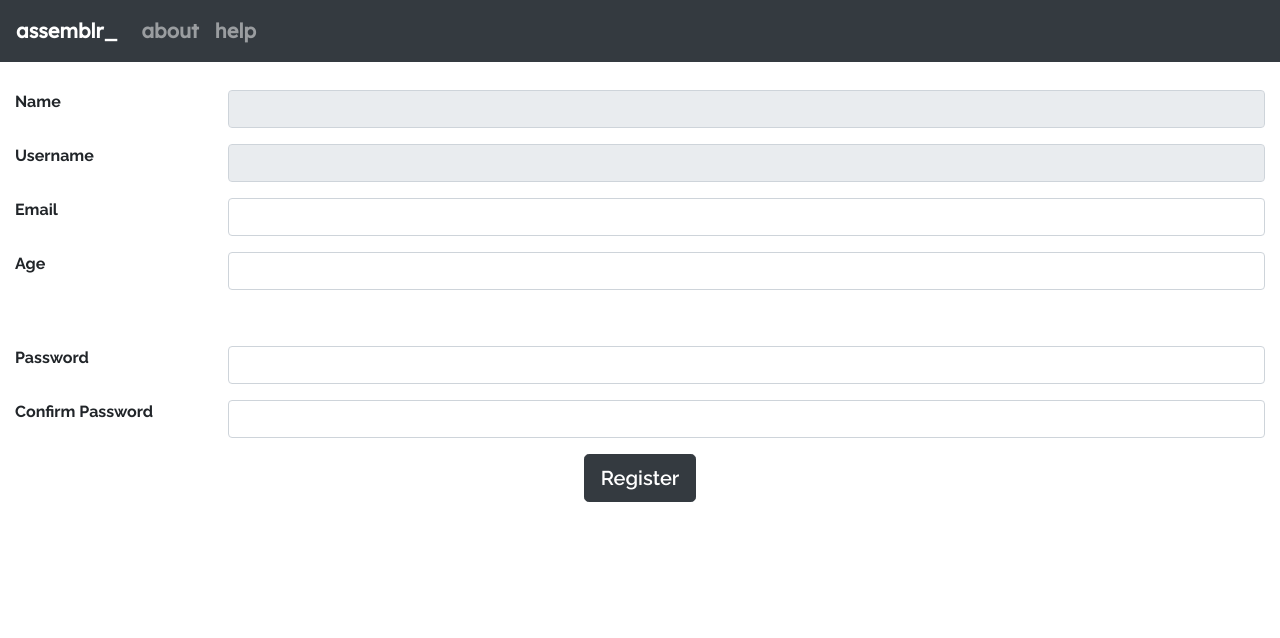
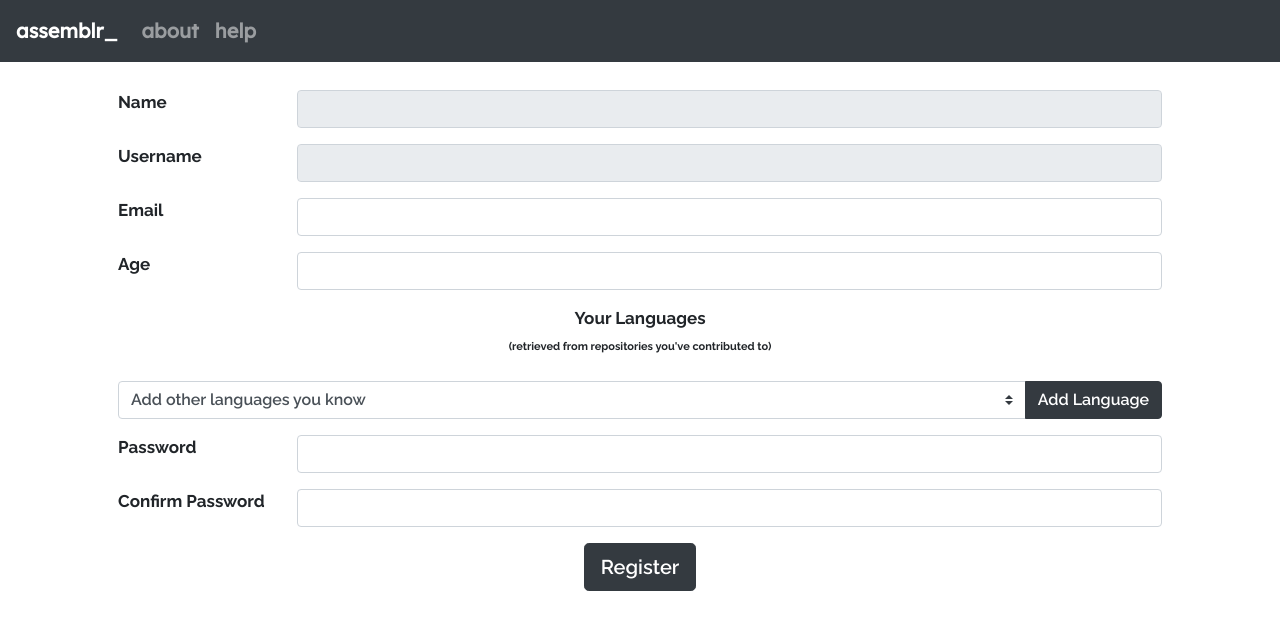
Before and after one commit to SolonEDU/assemblr, a Flask app: page /register in a window 1280 px wide. Shown: the top 638 px of the page. Run offline with Flask 2, Linux system fonts and the light colour scheme; lists and menus that the app fills with data are empty; parts of the project's set-up code (start-up, migrations or seed data) failed here and were passed over; some libraries are stand-ins or nearby versions.

Commit message:
more stuff on register

```diff
--- a/assemblr.py
+++ b/assemblr.py
@@ -113,8 +113,6 @@ def callback():
 
     req = urllib.request.urlopen(req)
     res = req.read()
-
-    print(json.loads(res))
 
     session['login'] = json.loads(res)['data']['viewer']['login']
     session['name'] = json.loads(res)['data']['viewer']['name']
--- a/static/css/main.css
+++ b/static/css/main.css
@@ -8,6 +8,7 @@ html {
 
 .content {
     padding-top: 75px;
+    font-size: 17px;
 }
 
 ::-webkit-scrollbar {
--- a/templates/register.html
+++ b/templates/register.html
@@ -6,7 +6,7 @@
 
 {% block body %}
 
-<div id="register" class="content container-fluid text-center m-auto">
+<div id="register" class="content container text-center m-auto px-5">
     <form action='/register' method='POST'>
         <div class="form-group row">
             <label for='displayname' class='font-weight-bold col-sm-2 text-left'>Name</label>
@@ -32,16 +32,44 @@
                 <input name="age" type="number" class="form-control" id="age" required>
             </div>
         </div>
-        <div class="row text-left p-3 m-2">
+        <div>
+            Your Languages
+            <br>
+            <span style="font-size: 11px;">(retrieved from repositories you've contributed to)</span>
+        </div>
+        <div class="row text-left px-3 pb-3 mx-2 mb-2">
             {% if session['user_languages'] %}
                 {% for key, val in session['user_languages'].items() %}
-                <div class="col-3 py-2">
-                    <span class="dot" style="background-color: {{ val }}"></span>
-                    {{ key }}
+                <div class="col-sm-6 col-md-4 col-lg-3 py-2 custom-control custom-checkbox">
+                    <input type="checkbox" name="language" class="custom-control-input" value="{{key}}" id="{{key}}" checked>
+                    <label class="custom-control-label" for="{{key}}">
+                        <span class="dot" style="background-color: {{ val }}"></span>
+                        {{ key }}
+                    </label>
                 </div>
                 {% endfor %}
             {% endif %}
         </div>
+        <div class="input-group mb-2">
+            <select class="custom-select" id="languageselect">
+              <option selected label="Add other languages you know"></option>
+              <!-- DUMMY LANGUAGES  -->
+              <!-- <option value="1">ABAP</option>
+              <option value="2">ABNF</option>
+              <option value="3">AMPL</option>
+              <option value="4">ANTLR</option>
+              <option value="5">APL</option>
+              <option value="6">ATS</option>
+              <option value="7">ActionScript</option>
+              <option value="8">Ada</option>
+              <option value="9">Agda</option>
+              <option value="10">AngelScript</option>
+              <option value="11">Apex</option> -->
+            </select>
+            <div class="input-group-append mb-2">
+              <button class="btn btn-dark" type="button">Add Language</button>
+            </div>
+          </div>
         <div class="form-group row">
             <label for="password" class="font-weight-bold col-sm-2 text-left">Password</label>
             <div class="col-sm-10">
@@ -54,7 +82,7 @@
                 <input name="password2" type="password" class="form-control" id="password2" required>
             </div>
         </div>
-        <button type='submit' class='btn btn-lg btn-dark'>Register</button>
+        <button type='submit' class='btn btn-lg btn-dark mb-5'>Register</button>
     </form>
 </div>
 {% endblock %}
```
Also changed, not shown: templates/landing.html (+0 -12 lines).
